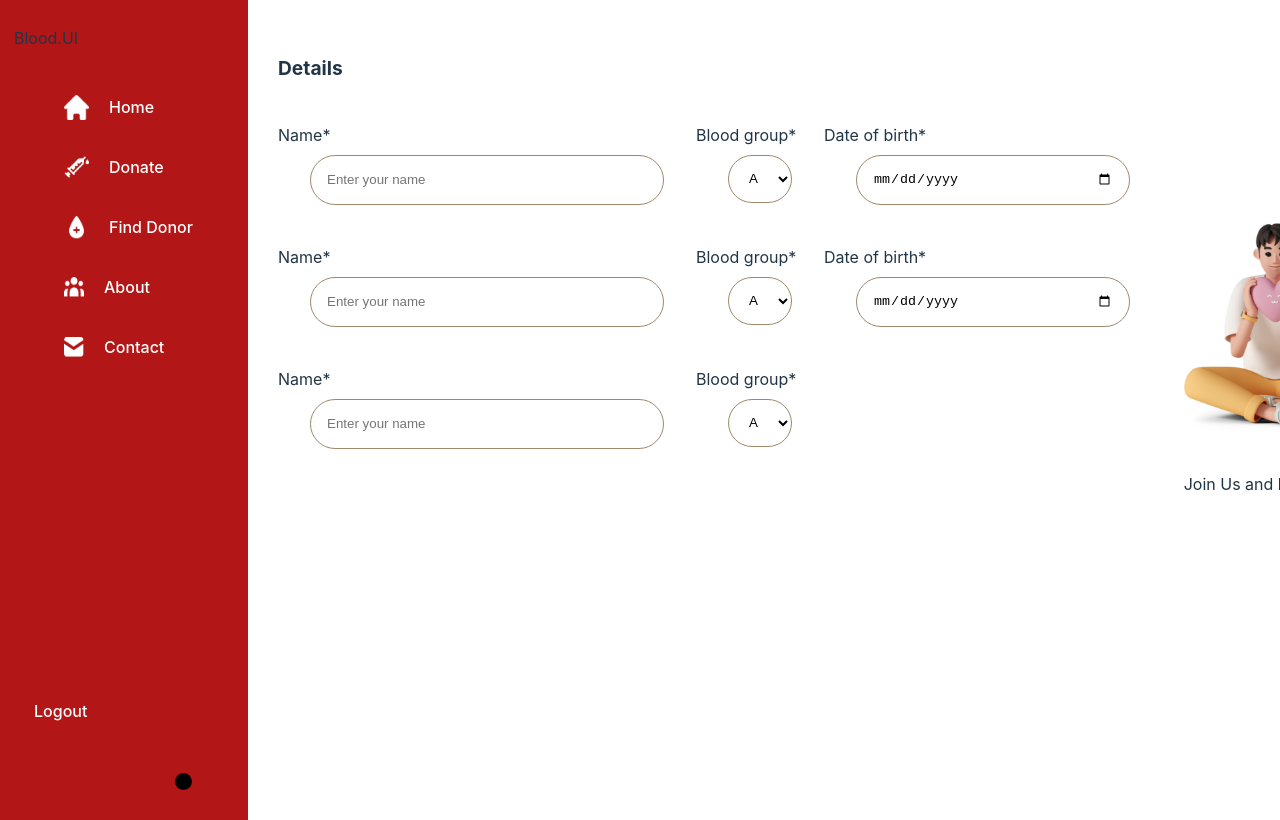
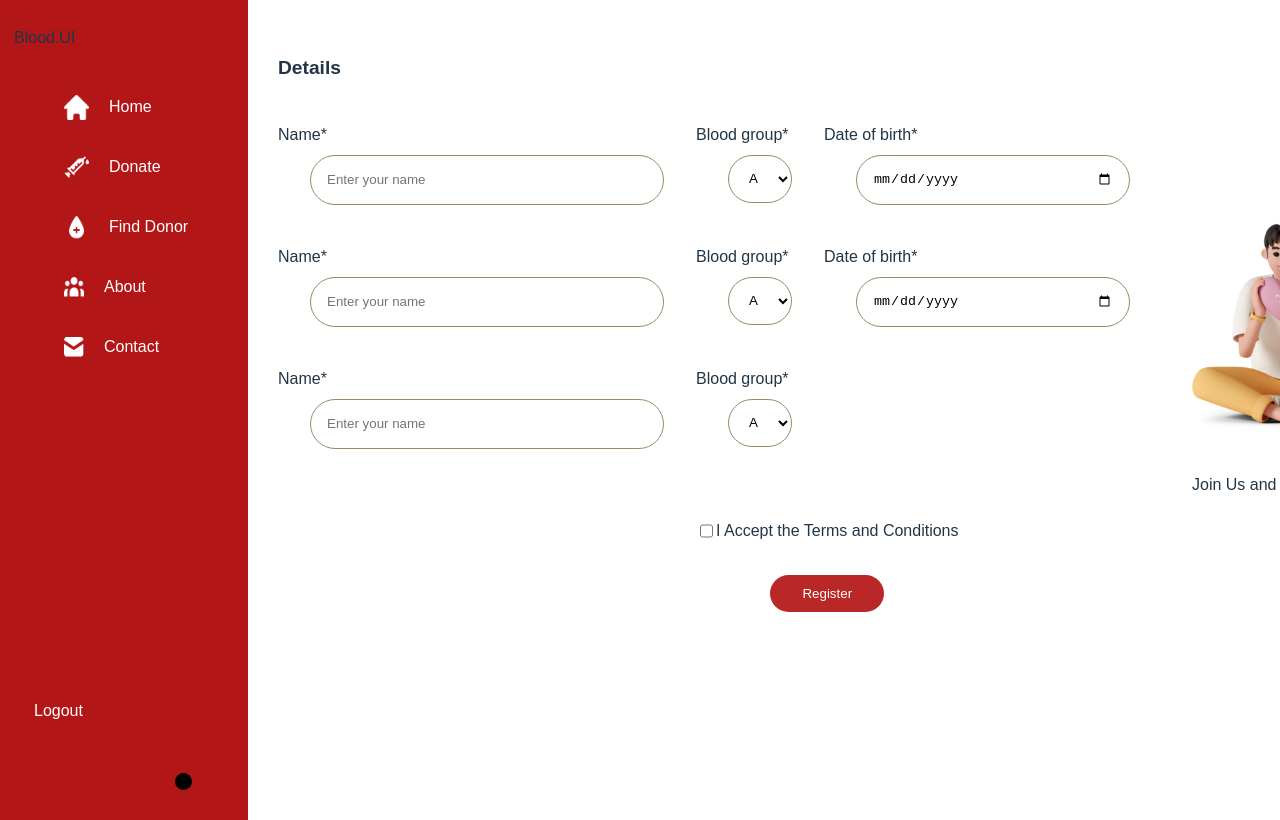
Before and after one commit to Blood-Ui/BloodUI-Frontend, a React (Vite) app: page / in a window 1280 px wide. Shown: the top 820 px of the page. Built offline with nearby package versions, Linux system fonts and the light colour scheme.

Commit message:
Donate page updated

```diff
--- a/src/components/Donate/Donate.jsx
+++ b/src/components/Donate/Donate.jsx
@@ -1,4 +1,4 @@
-import { Box1, Box2,Box3, Input1, Input3, Select1 } from "./DonateStyles.jsx";
+import { Box1, Box2,Box3, Input1, Input3, RedButton, RedButtondiv, Select1 } from "./DonateStyles.jsx";
 import React from "react";
 import { useState } from "react";
 import image1 from "../../assets/image1.png";
@@ -103,6 +103,7 @@ function Donate() {
                 <label htmlFor="name">Blood group*</label>
                 <br />
                 <Select1
+                style={{hover:{cursor:'pointer'}}}
                   name="bgroup"
                   onChange={(e) => setBgroup(e.target.value)}
                   value={bgroup}
@@ -111,7 +112,13 @@ function Donate() {
                   <option>B +ve</option>
                   <option>O +ve</option>
                   <option>AB +ve</option>
-                </Select1>
+                  <option>A -ve</option>
+                  <option>B -ve</option>
+                  <option>O -ve</option>
+                  <option>AB -ve</option>
+                </Select1><br/>
+                <div style={{display:"flex",marginTop:"3rem"}}><input type="checkbox" id="T&C" name="T&C"/><p>I Accept the Terms and Conditions</p></div>
+                <RedButtondiv><RedButton type="submit"value="Register"/></RedButtondiv>
               </div>
             </Box3>
           </div>
@@ -124,6 +131,7 @@ function Donate() {
             <p>Join Us and be the reason for someone's existence.</p>
           </div>
         </Box2>
+
       </Box1>
     </>
   );
--- a/src/components/Donate/DonateStyles.jsx
+++ b/src/components/Donate/DonateStyles.jsx
@@ -4,9 +4,9 @@ export const Box1 = styled.div`
     padding: 30px;
     width: 100%;
     `
-    export const Box2 = styled.div`
-    display: flex;
-    justify-content: space-between;
+export const Box2 = styled.div`
+display: flex;
+justify-content: space-between;
     `
 export const Box3 = styled.div`
 margin: 1rem 0rem;
@@ -28,6 +28,10 @@ width: 4rem;
 height: 3rem;
 margin: 0.5rem 2rem;
 padding:0rem 1rem;
+outline: none;
+&&::-ms-expand {
+	display: none;
+}
 `
 export const Input3 = styled.input`
 border-radius: 2.5rem;
@@ -38,3 +42,22 @@ height: 3rem;
 margin: 0.5rem 2rem;
 padding:0rem 1rem;
 `
+export const RedButtondiv = styled.div`
+display: flex;
+justify-content: center;
+width: 100%;
+margin-top: 1rem;
+`
+export const RedButton = styled.input`
+border-radius: 2.25rem;
+background: #B92727;
+padding: 0.7rem 2rem;
+color: #FFF;
+border: none;
+&:hover{
+    cursor: pointer;
+    background-color: #FFFFFF;
+    color:#000000;
+    border: 2px solid #B92727;
+}
+`
--- a/src/index.css
+++ b/src/index.css
@@ -1,5 +1,5 @@
 :root {
-  font-family: Inter, system-ui, Avenir, Helvetica, Arial, sans-serif;
+  font-family: Poppins, sans-serif;
   line-height: 1.5;
   font-weight: 400;
 
```
